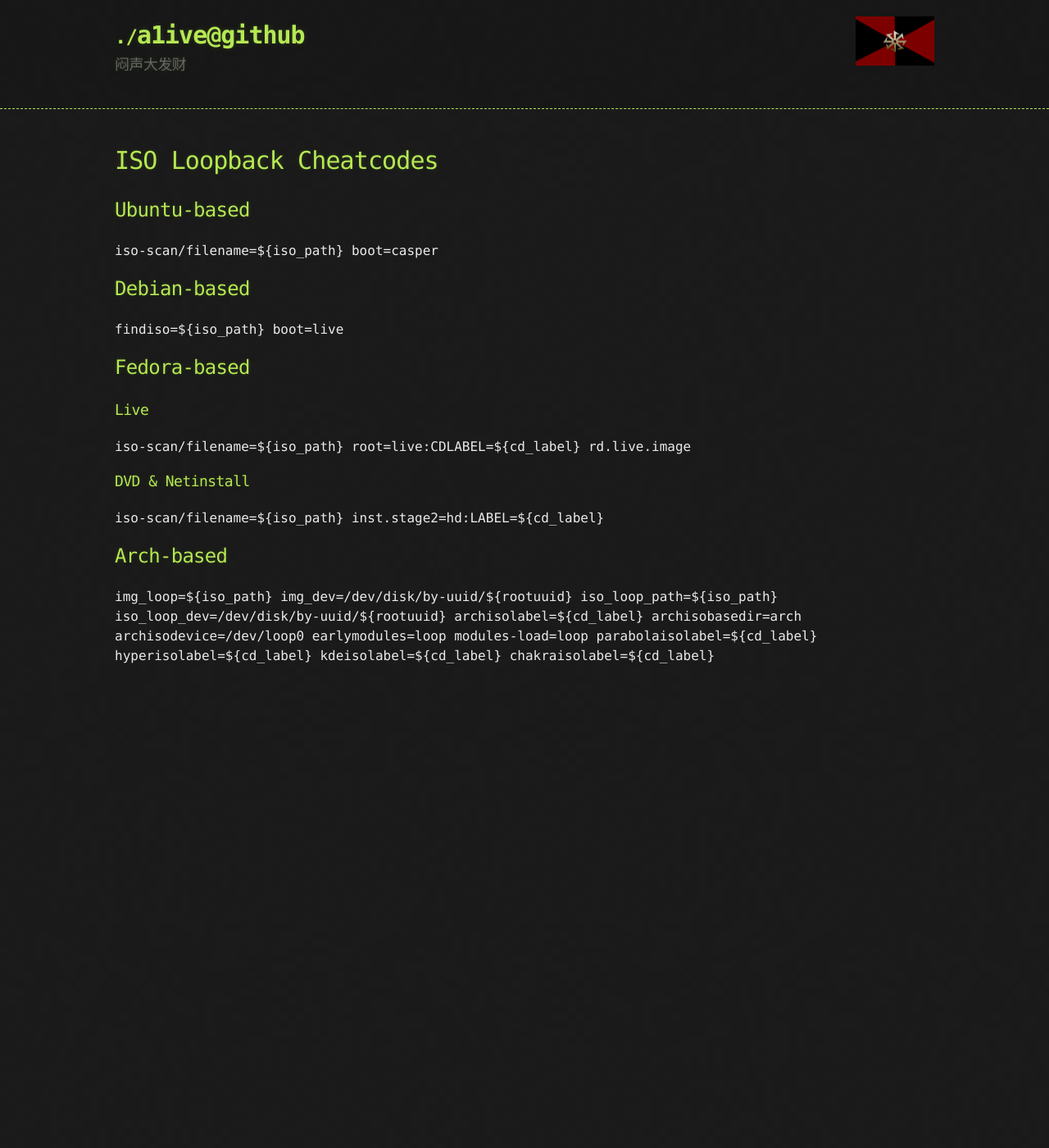
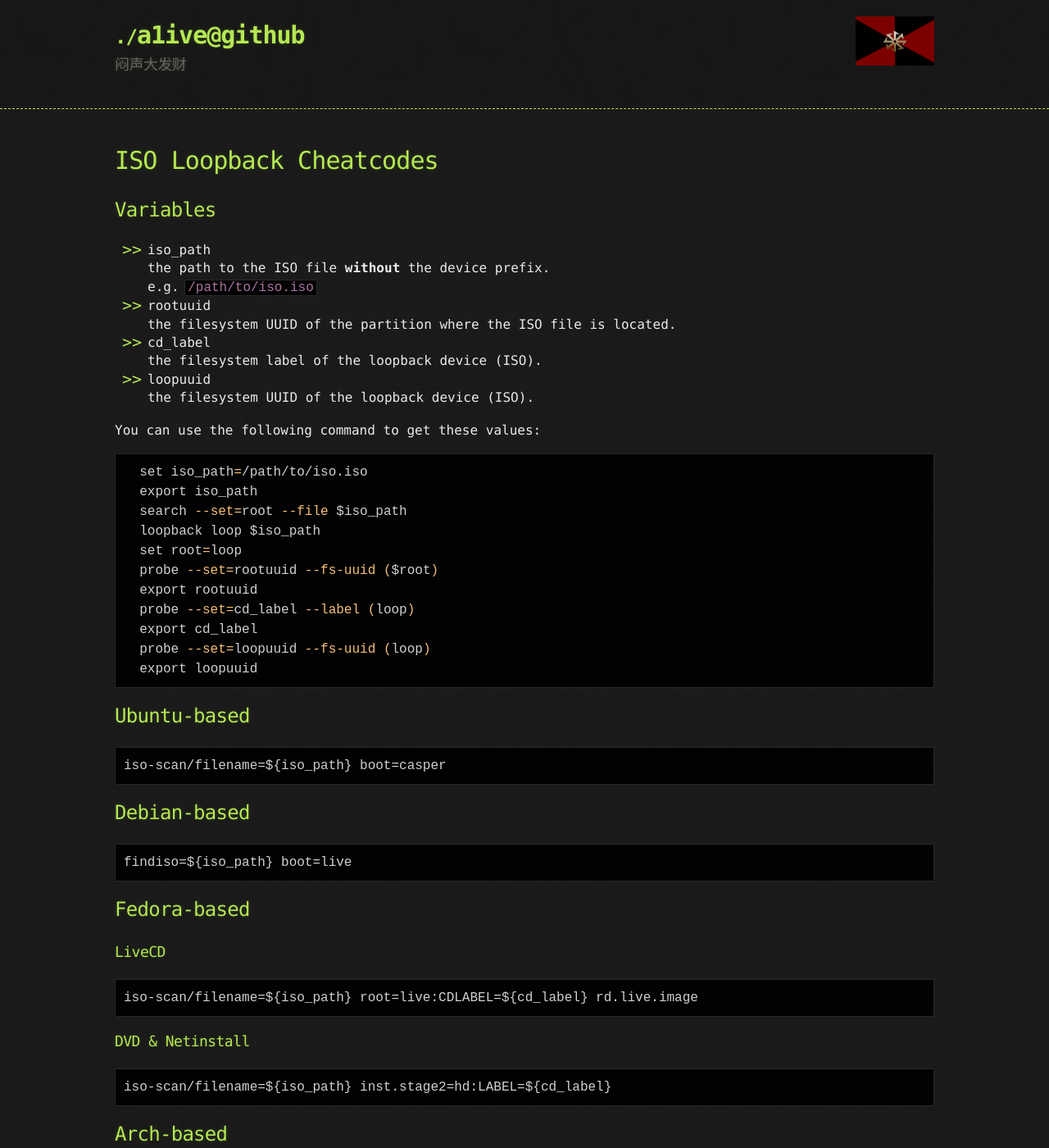
Before and after one commit to a1ive/a1ive.github.io, a Jekyll site: the page built from grub2_loopback.md, in a window 1280 px wide and 1400 px high. Shown: the whole window at 82% size. Built offline with Jekyll 4.4.1, drawn with Linux system fonts in a browser that asks for light colours; our own code applies the rules of GitHub Pages for plain Markdown files; some of the changed text lies outside the part shown.

Commit message:
iso loopback docs

````diff
--- a/grub2_loopback.md
+++ b/grub2_loopback.md
@@ -1,22 +1,187 @@
 # ISO Loopback Cheatcodes
 
+## Variables
+- iso_path
+  the path to the ISO file **without** the device prefix.
+  e.g. `/path/to/iso.iso`
+- rootuuid
+  the filesystem UUID of the partition where the ISO file is located.
+- cd_label
+  the filesystem label of the loopback device (ISO).
+- loopuuid
+  the filesystem UUID of the loopback device (ISO).
+
+You can use the following command to get these values:
+```bash
+  set iso_path=/path/to/iso.iso
+  export iso_path
+  search --set=root --file $iso_path
+  loopback loop $iso_path
+  set root=loop
+  probe --set=rootuuid --fs-uuid ($root)
+  export rootuuid
+  probe --set=cd_label --label (loop)
+  export cd_label
+  probe --set=loopuuid --fs-uuid (loop)
+  export loopuuid
+```
+
 ## Ubuntu-based
+```
 iso-scan/filename=${iso_path} boot=casper
+```
 
 ## Debian-based
+```
 findiso=${iso_path} boot=live
+```
 
 ## Fedora-based
-### Live
+### LiveCD
+```
 iso-scan/filename=${iso_path} root=live:CDLABEL=${cd_label} rd.live.image
+```
 ### DVD & Netinstall
+```
 iso-scan/filename=${iso_path} inst.stage2=hd:LABEL=${cd_label}
+```
 
 ## Arch-based
+### Live ISO
+```
 img_loop=${iso_path} img_dev=/dev/disk/by-uuid/${rootuuid}
+```
+
+### Archboot
+```
 iso_loop_path=${iso_path} iso_loop_dev=/dev/disk/by-uuid/${rootuuid}
+```
+
+### Extra parameters may be needed
+```
 archisolabel=${cd_label} archisobasedir=arch archisodevice=/dev/loop0 earlymodules=loop modules-load=loop
+```
+
+### Other Arch-based distros
+- Parabola
+- Hyperbola
+- KaOS
+- Chakra
+```
 parabolaisolabel=${cd_label}
 hyperisolabel=${cd_label}
 kdeisolabel=${cd_label}
 chakraisolabel=${cd_label}
+```
+
+## Gentoo-based
+```
+isoboot={iso_path}
+```
+
+## Deepin
+```
+fromiso=${iso_path} findiso=${iso_path}
+```
+
+## Siduction
+```
+fromiso=${iso_path}
+```
+
+## System Rescue CD
+### Gentoo-based
+```
+isoloop=${iso_path}
+```
+
+### Arch-based
+```
+img_loop=${iso_path} img_dev=/dev/disk/by-uuid/${rootuuid} archisolabel=${cd_label}
+```
+
+## IPFire
+```
+bootfromiso=${iso_path}
+```
+
+## PCLinuxOS
+```
+root=UUID=${rootuuid} isoboot=${iso_path}
+```
+
+## Calculate Linux
+```
+isoboot=${iso_path} root=live:LABEL=${looplabel} iso-scan/filename=${iso_path}
+```
+
+## Android-x86
+```
+iso-scan/filename=${iso_path}
+```
+
+## Slax / Porteus
+```
+fromiso=${iso_path}
+```
+
+## WifiSlax
+### WifiSlax64
+```
+livemedia=/dev/disk/by-uuid/${rootuuid}:${iso_path}"
+```
+
+### Older versions
+```
+fromiso=${iso_path}
+```
+
+### Wifiway
+```
+from=${iso_path}
+```
+
+## Veket
+```
+find_iso=${iso_path}
+```
+
+## Parted Magic
+```
+iso_filename=${iso_path}
+```
+
+## Plop Linux
+```
+iso_filename=${iso_path}
+```
+
+## Slackware
+```
+livemedia=scandev:${iso_path}
+```
+
+## antiX
+```
+fromiso=${iso_path} from=hd,usb
+```
+
+## ALT Linux
+```
+automatic=method:disk,uuid:${rootuuid},directory:${iso_path}
+```
+
+## Austrumi
+```
+sr=${iso_path}
+```
+
+## TinyCore
+```
+iso=UUID=${rootuuid}${iso_path}
+```
+
+## Knoppix
+```
+bootfrom=/dev/*${iso_path}
+```
````
Also changed, not shown: grub2_zh.md (+2 -0 lines).
